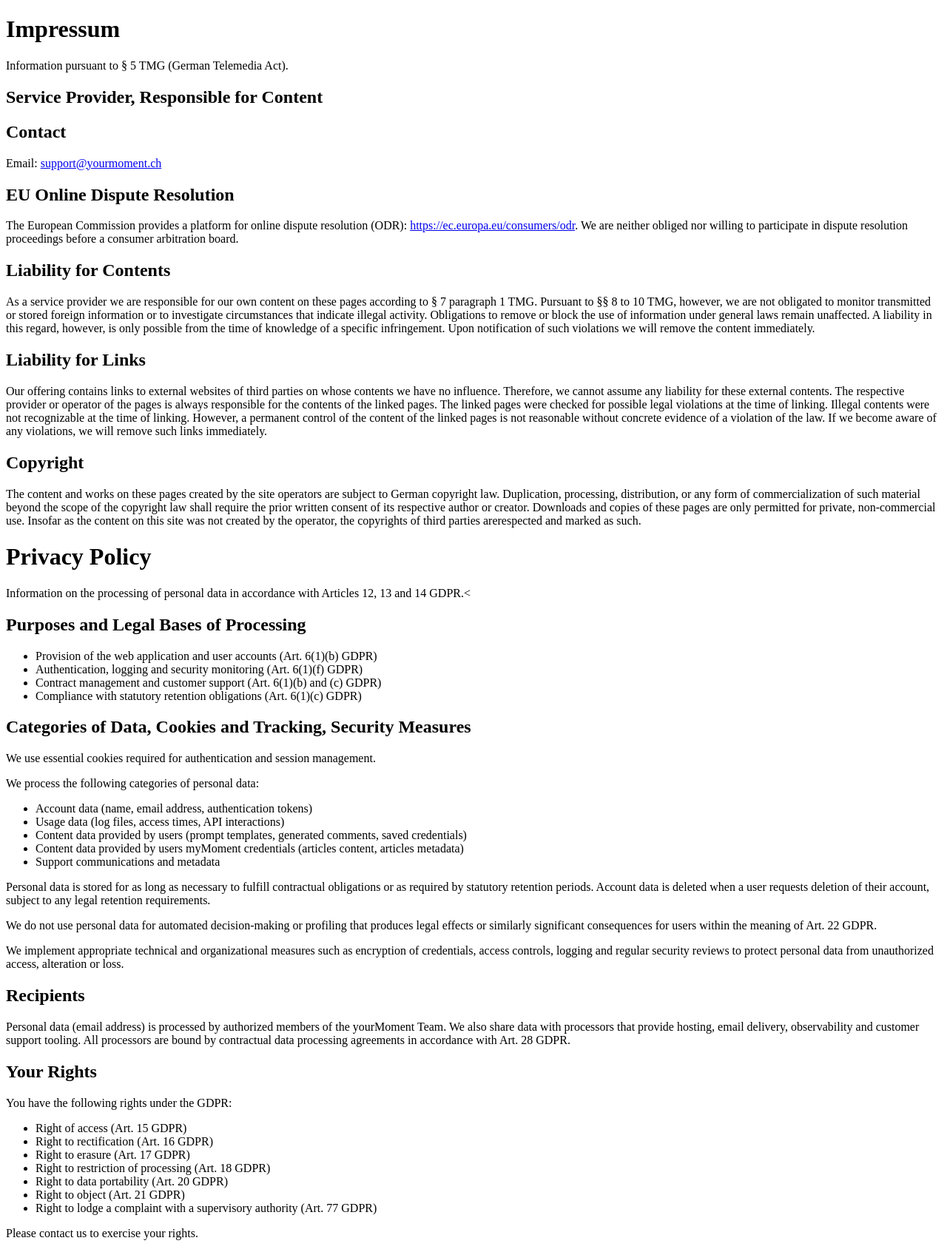
After one commit to fgrng/yourMoment, a FastAPI app: page /static/html/impressum.html in a window 1280 px wide. The commit adds this page. Shown: the whole page at 74% size. Run offline with FastAPI, Linux system fonts and the light colour scheme.

Commit message:
Added license and legal information.

```diff
--- /dev/null
+++ b/static/html/impressum.html
@@ -0,0 +1,135 @@
+<!doctype html>
+<html lang="en">
+    <head>
+        <meta charset="utf-8" />
+        <meta name="viewport" content="width=device-width, initial-scale=1" />
+        <title>Impressum</title>
+    </head>
+    <body>
+        <main>
+            <h1>Impressum</h1>
+            <p>Information pursuant to § 5 TMG (German Telemedia Act).</p>
+
+            <section>
+                <h2>Service Provider, Responsible for Content</h2>
+                <!-- Add adress and contact information here. -->
+
+            </section>
+
+            <section>
+                <h2>Contact</h2>
+                <p>Email: <a href="mailto:support@yourmoment.ch">support@yourmoment.ch</a></p>
+            </section>
+
+            <section>
+                <h2>EU Online Dispute Resolution</h2>
+                <p>
+                    The European Commission provides a platform for online dispute resolution (ODR):
+                    <a href="https://ec.europa.eu/consumers/odr" target="_blank" rel="noopener">https://ec.europa.eu/consumers/odr</a>.
+                    We are neither obliged nor willing to participate in dispute resolution proceedings before a consumer arbitration board.
+                </p>
+            </section>
+
+            <section>
+                <h2>Liability for Contents</h2>
+                <p>
+                    As a service provider we are responsible for our own content on these pages according to § 7 paragraph 1 TMG.
+                    Pursuant to §§ 8 to 10 TMG, however, we are not obligated to monitor transmitted or stored foreign information
+                    or to investigate circumstances that indicate illegal activity.
+                    Obligations to remove or block the use of information under general laws remain unaffected.
+                    A liability in this regard, however, is only possible from the time of knowledge of a specific infringement.
+                    Upon notification of such violations we will remove the content immediately.
+                </p>
+            </section>
+
+            <section>
+                <h2>Liability for Links</h2>
+                <p>
+                    Our offering contains links to external websites of third parties on whose contents we have no influence.
+                    Therefore, we cannot assume any liability for these external contents.
+                    The respective provider or operator of the pages is always responsible for the contents of the linked pages.
+                    The linked pages were checked for possible legal violations at the time of linking.
+                    Illegal contents were not recognizable at the time of linking.
+                    However, a permanent control of the content of the linked pages is not reasonable
+                    without concrete evidence of a violation of the law.
+                    If we become aware of any violations, we will remove such links immediately.
+                </p>
+            </section>
+
+            <section>
+                <h2>Copyright</h2>
+                <p>
+                    The content and works on these pages created by the site operators are subject to German copyright law.
+                    Duplication, processing, distribution, or any form of commercialization of such material
+                    beyond the scope of the copyright law shall require the prior written consent of its respective author or creator.
+                    Downloads and copies of these pages are only permitted for private, non-commercial use.
+                    Insofar as the content on this site was not created by the operator,
+                    the copyrights of third parties arerespected and marked as such.
+                </p>
+            </section>
+
+            <h1>Privacy Policy</h1>
+            <p>Information on the processing of personal data in accordance with Articles 12, 13 and 14 GDPR.<</p>
+
+            <section>
+                <h2>Purposes and Legal Bases of Processing</h2>
+                <ul>
+                    <li>Provision of the web application and user accounts (Art. 6(1)(b) GDPR)</li>
+                    <li>Authentication, logging and security monitoring (Art. 6(1)(f) GDPR)</li>
+                    <li>Contract management and customer support (Art. 6(1)(b) and (c) GDPR)</li>
+                    <li>Compliance with statutory retention obligations (Art. 6(1)(c) GDPR)</li>
+                </ul>
+            </section>
+
+            <section>
+                <h2>Categories of Data, Cookies and Tracking, Security Measures</h2>
+                <p>We use essential cookies required for authentication and session management.</p>
+                <p>We process the following categories of personal data:</p>
+                <ul>
+                    <li>Account data (name, email address, authentication tokens)</li>
+                    <li>Usage data (log files, access times, API interactions)</li>
+                    <li>Content data provided by users (prompt templates, generated comments, saved credentials)</li>
+                    <li>Content data provided by users myMoment credentials (articles content, articles metadata)</li>
+                    <li>Support communications and metadata</li>
+                </ul>
+                <p>
+                    Personal data is stored for as long as necessary to fulfill contractual obligations or as required by statutory retention periods.
+                    Account data is deleted when a user requests deletion of their account, subject to any legal retention requirements.
+                </p>
+                <p>
+                    We do not use personal data for automated decision-making or profiling that produces legal effects
+                    or similarly significant consequences for users within the meaning of Art. 22 GDPR.
+                </p>
+                <p>
+                    We implement appropriate technical and organizational measures
+                    such as encryption of credentials, access controls, logging and regular security reviews
+                    to protect personal data from unauthorized access, alteration or loss.
+                </p>
+            </section>
+
+            <section>
+                <h2>Recipients</h2>
+                <p>
+                    Personal data (email address) is processed by authorized members of the yourMoment Team.
+                    We also share data with processors that provide hosting, email delivery, observability and customer support tooling.
+                    All processors are bound by contractual data processing agreements in accordance with Art. 28 GDPR.
+                </p>
+            </section>
+
+            <section>
+                <h2>Your Rights</h2>
+                <p>You have the following rights under the GDPR:</p>
+                <ul>
+                    <li>Right of access (Art. 15 GDPR)</li>
+                    <li>Right to rectification (Art. 16 GDPR)</li>
+                    <li>Right to erasure (Art. 17 GDPR)</li>
+                    <li>Right to restriction of processing (Art. 18 GDPR)</li>
+                    <li>Right to data portability (Art. 20 GDPR)</li>
+                    <li>Right to object (Art. 21 GDPR)</li>
+                    <li>Right to lodge a complaint with a supervisory authority (Art. 77 GDPR)</li>
+                </ul>
+                <p>Please contact us  to exercise your rights.</p>
+            </section>
+        </main>
+    </body>
+</html>
```
Also changed, not shown: templates/simple_base.html (+14 -0 lines), README.md, 1 other file.
